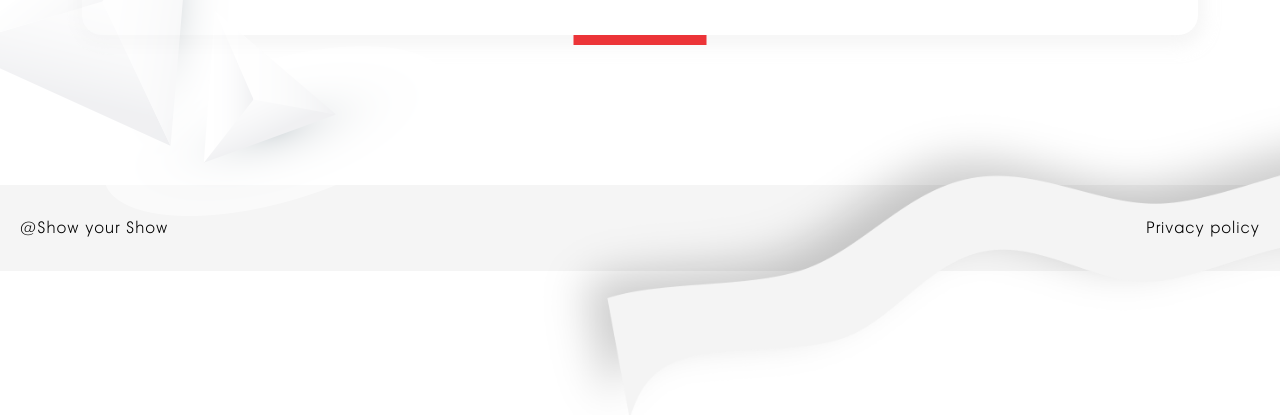
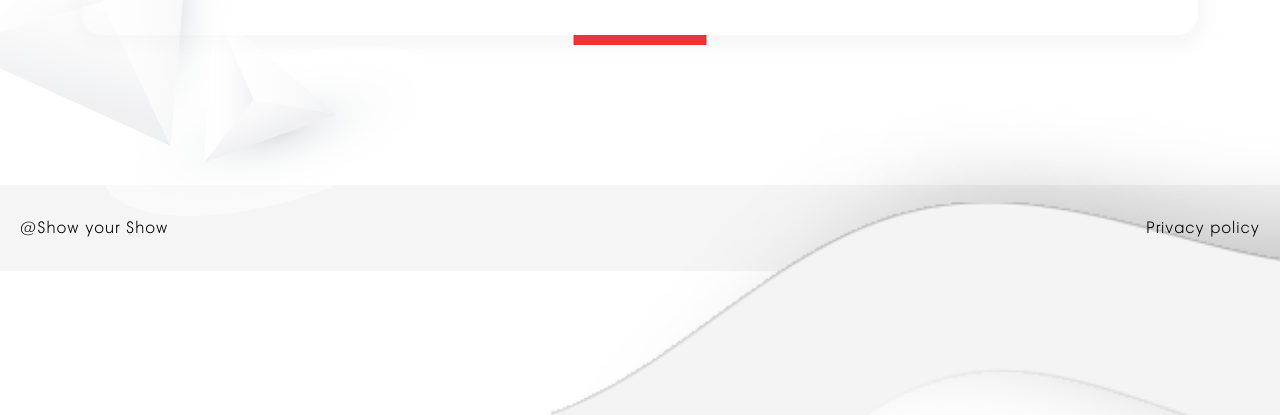
Before and after one commit to Svetlana-Polubotko/show_first, a plain HTML site: page index.html in a window 1280 px wide. Shown: the part 1025-1440 px from the top of the page. Drawn offline with nearby package versions, Linux system fonts and the light colour scheme; files whose address does not match are found by name.

Commit message:
footer vawe

```diff
--- a/css/style.less
+++ b/css/style.less
@@ -300,7 +300,7 @@ footer{
         position: absolute;
         right: 0;
         z-index: 0;
-        background-image: url(../image/footter_wave2.png);
+        background-image: url(../image/footer_wave2.png);
         background-repeat: no-repeat;
         background-size: cover;
         width: 1200px;
```
Also changed, not shown: css/style.css, image/footter_wave2.png (deleted), 1 other file.
